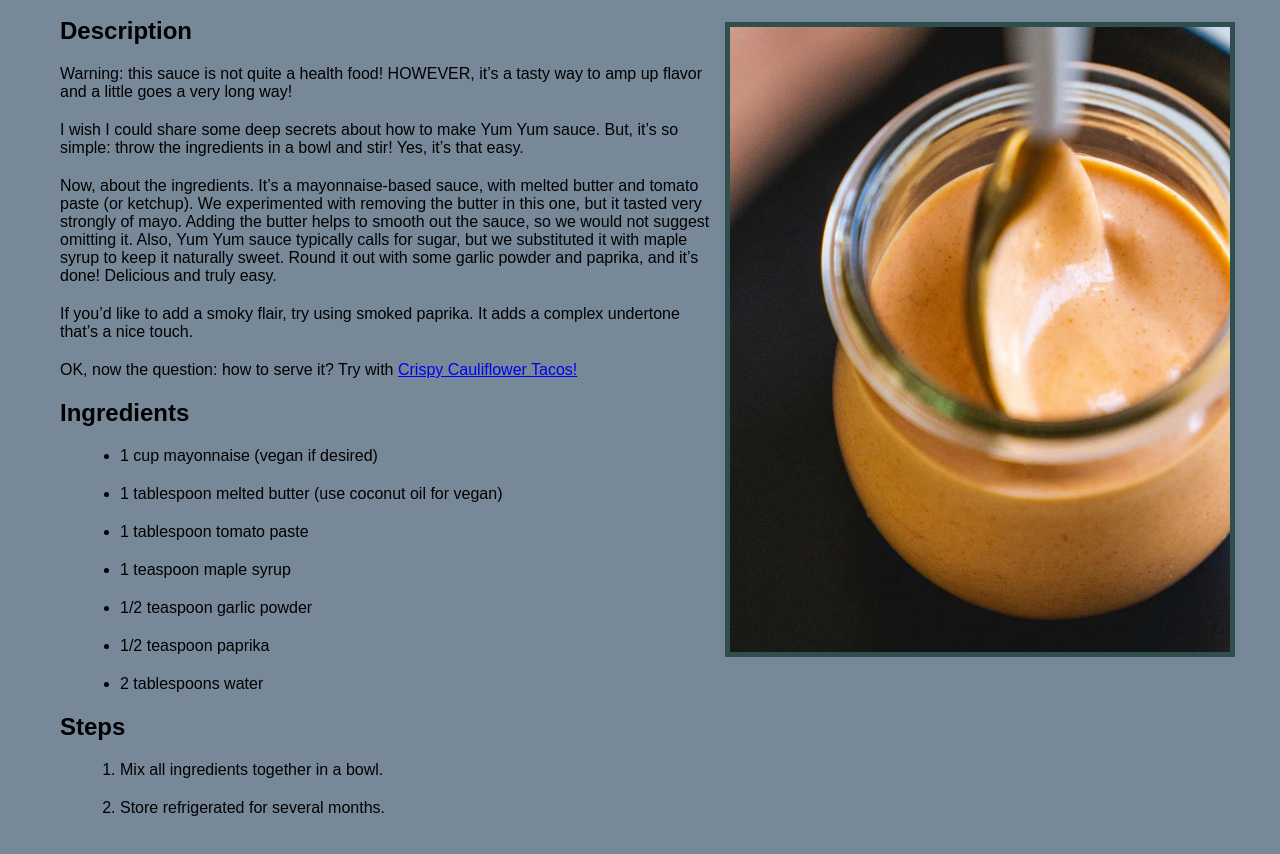
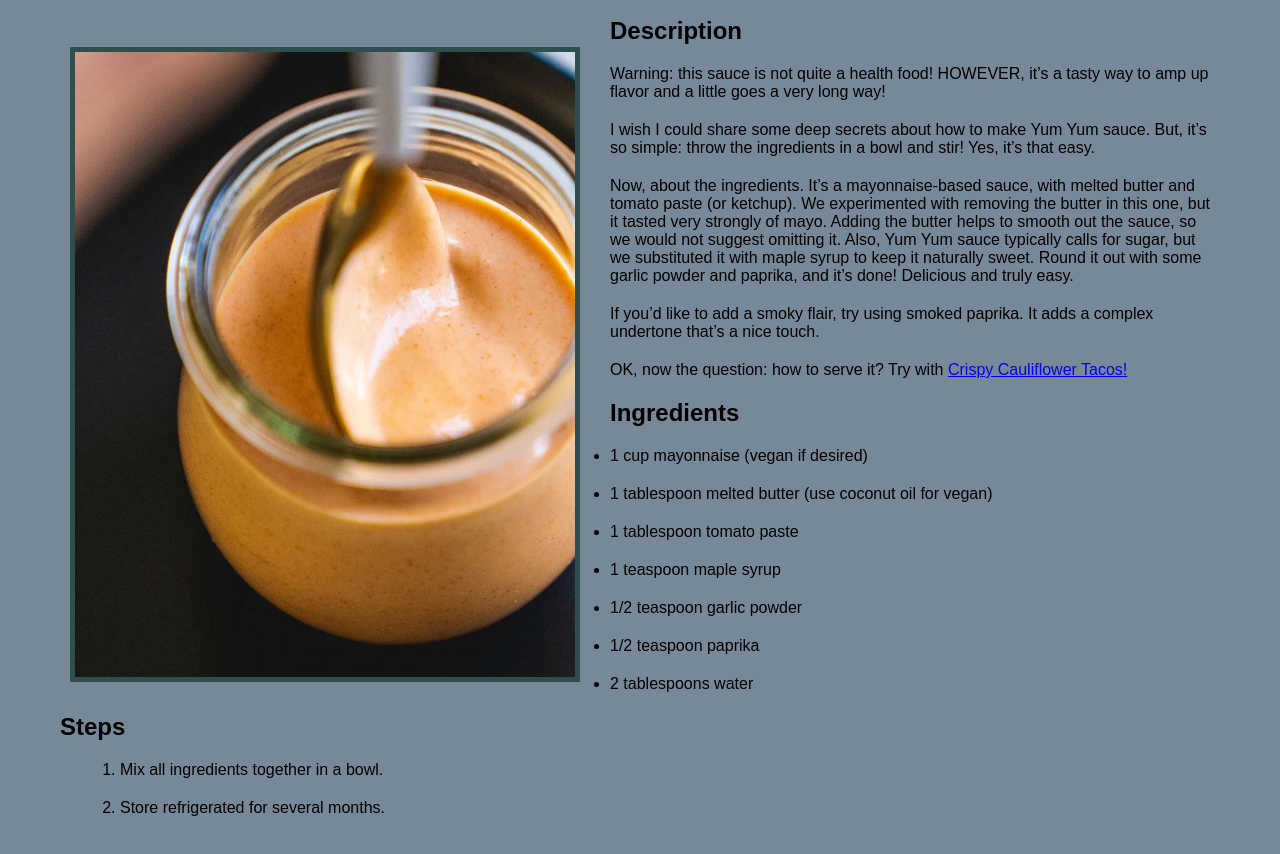
Before and after one commit to malderman/odin-recipes, a plain HTML site: page recipes/yumsauce.html in a window 1280 px wide. Shown: the part 80-934 px from the top of the page. Drawn offline with Linux system fonts and the light colour scheme.

Commit message:
Update README & image styling

```diff
--- a/style.css
+++ b/style.css
@@ -5,9 +5,9 @@
 }
 img {
     border: 5px solid darkslategray;
-    float: right;
+    float: left;
     height: auto;
-    margin: 5px;
+    margin: 30px;
     width: 500px;
 }
 .no-margin {
```
Also changed, not shown: 1 other file.
